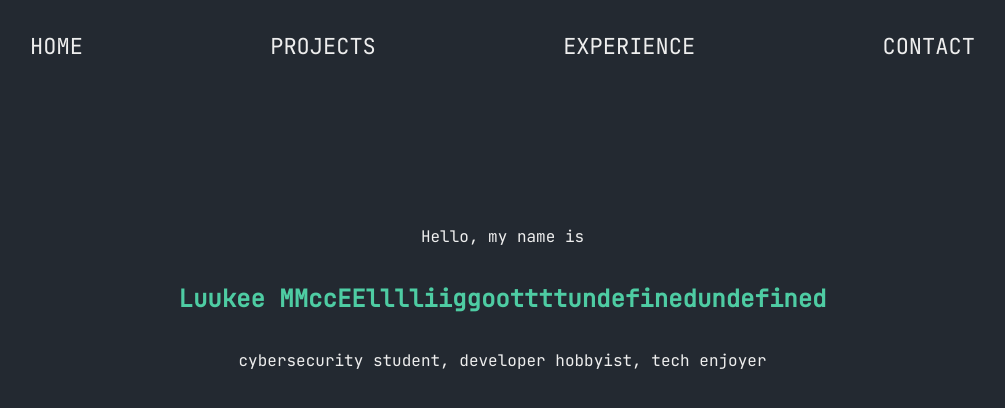
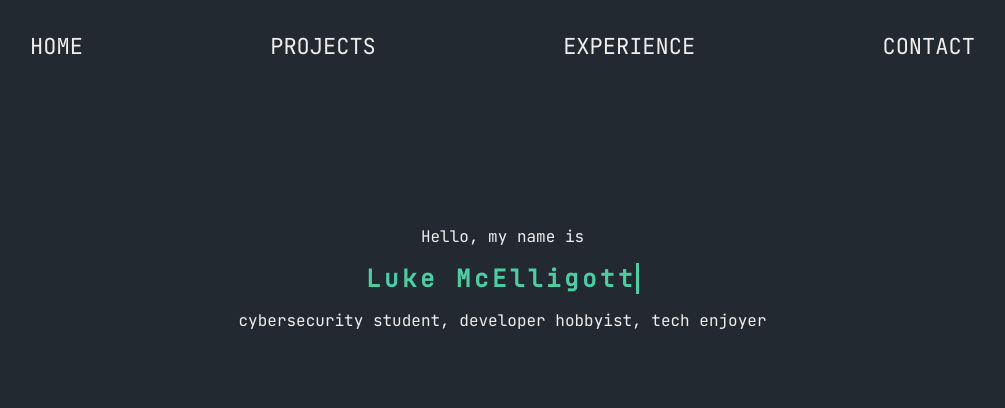
Before and after one commit to lukemcelligott/portfolio, a React (Create React App) app: page / in a window 1280 px wide. Shown: the top 408 px of the page, without its empty margins (130-1135 px from the left). Built offline with nearby package versions, Linux system fonts and the light colour scheme.

Commit message:
css style changes

```diff
--- a/src/Components/HomePage.tsx
+++ b/src/Components/HomePage.tsx
@@ -24,14 +24,17 @@ function HomePage() {
       if (typedName === '') {
           type();
       }
-  }, [typedName]);
+    }, [typedName]);
 
     return (
         <div>
             <NavBar />
             <div className='intro font'>
                 <p>Hello, my name is</p>
-                <h2 className='accent'>{typedName}</h2>
+                <div className='typewriter'>
+                    <h2 className='accent'>Luke McElligott</h2>
+                </div>
+
                 <p>cybersecurity student, developer hobbyist, tech enjoyer</p>
             </div>
         </div>
--- a/src/Components/ProjectsPage.tsx
+++ b/src/Components/ProjectsPage.tsx
@@ -49,7 +49,7 @@ function ProjectsPage() {
                                     Scrumbs
                                 </h3>
                                 <p className='font p-height'>
-                                    Scumbs is a <span className="skills">Scrum</span> management web application. I had done full-stack development in order to build this application using
+                                    Scumbs is a <span className="skills">Scrum</span> management web application. I learned full-stack development in order to build this application using
                                     <span className="skills"> Angular</span>. Before development began, my partner and I worked to develop a variety of models and diagrams including
                                     <span className="skills"> BLP models</span>, <span className="skills">DFD diagrams</span>, <span className="skills">use case diagrams</span>, and more.
                                     Some of the other technology I learned from this project include <span className="skills">MongoDB</span>, <span className="skills">TypeScript</span>,
--- a/src/Components/styles/ContactPage.css
+++ b/src/Components/styles/ContactPage.css
@@ -4,4 +4,10 @@
 
 .icons {
     color: #EEEEEE;
+    transition: transform 0.2s ease-in-out, color 0.2s ease-in-out;
 }
+
+.icons:hover {
+    transform: scale(1.2); /* Scale up to 120% on hover */
+    color: #4ECCA3 /* Change the color on hover (adjust to your preferred color) */
+  }
--- a/src/Components/styles/HomePage.css
+++ b/src/Components/styles/HomePage.css
@@ -9,3 +9,30 @@
 .accent {
     color: #4ECCA3;
 }
+
+/* Hide the text initially */
+.hidden {
+    opacity: 0;
+}
+
+.typewriter h2 {
+    color: #4ECCA3;
+    overflow: hidden;
+    border-right: .15em solid #4ECCA3;
+    white-space: nowrap;
+    margin: 0 auto;
+    letter-spacing: .15em;
+    animation:
+      typing 3.5s steps(30, end),
+      blink-caret .5s step-end infinite;
+  }
+
+  @keyframes typing {
+    from { width: 0 }
+    to { width: 100% }
+  }
+
+  @keyframes blink-caret {
+    from, to { border-color: transparent }
+    50% { border-color: #4ECCA3 }
+  }
```
